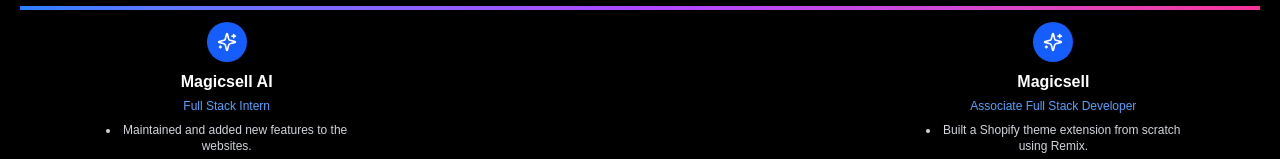
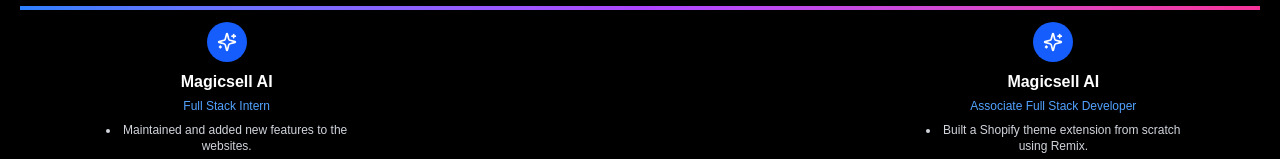
Before and after one commit to sahilsagar01/next-portfolio, a Next.js app: page /experience in a window 1280 px wide. Shown: the part 428-587 px from the top of the page. Built offline with nearby package versions, Linux system fonts and the light colour scheme.

Commit message:
updated job details

```diff
--- a/src/components/JobExperienceProgressBar.tsx
+++ b/src/components/JobExperienceProgressBar.tsx
@@ -20,7 +20,7 @@
     ],
   },
   {
-    title: "Magicsell",
+    title: "Magicsell AI",
     role: "Associate Full Stack Developer",
     work: [
       "Built a Shopify theme extension from scratch using Remix.",
```
